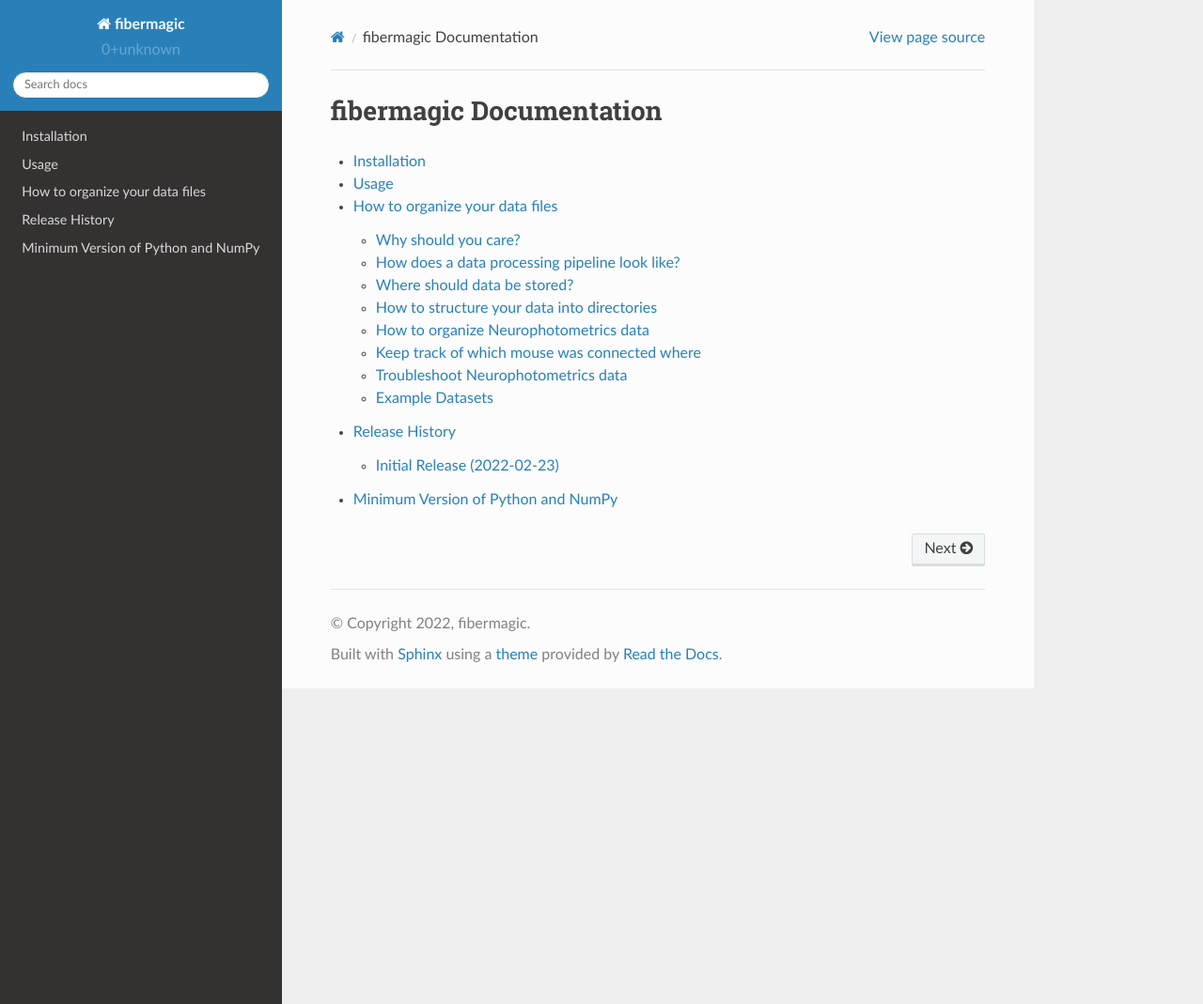
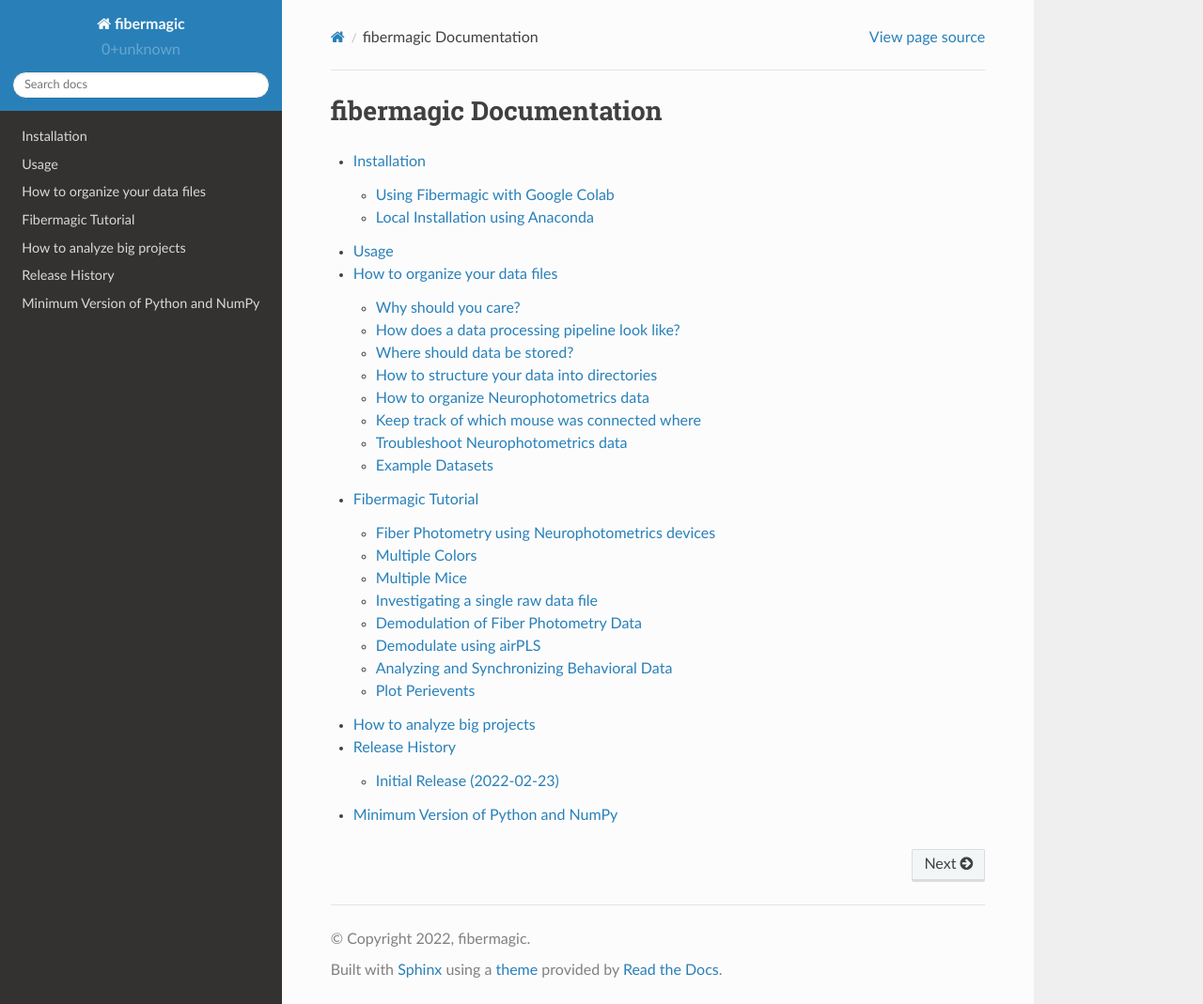
Before and after one commit to Goreg12345/fibermagic, a Sphinx documentation site: the page built from docs/source/index.rst, in a window 1280 px wide and 1069 px high. Shown: the whole window at 94% size. Built offline with Sphinx 7.4.7 and the Read the Docs theme 2.0.0, drawn with Linux system fonts in a browser that asks for light colours; some of the changed lines change nothing that is shown.

Commit message:
add installation and tutorial docs

```diff
--- a/docs/source/conf.py
+++ b/docs/source/conf.py
@@ -32,17 +32,18 @@
 # extensions coming with Sphinx (named 'sphinx.ext.*') or your custom
 # ones.
 extensions = [
-    'sphinx.ext.autodoc',
-    'sphinx.ext.autosummary',
-    'sphinx.ext.githubpages',
-    'sphinx.ext.intersphinx',
-    'sphinx.ext.mathjax',
-    'sphinx.ext.viewcode',
-    'IPython.sphinxext.ipython_directive',
-    'IPython.sphinxext.ipython_console_highlighting',
-    'matplotlib.sphinxext.plot_directive',
-    'numpydoc',
-    'sphinx_copybutton',
+    "sphinx.ext.autodoc",
+    "sphinx.ext.autosummary",
+    "sphinx.ext.githubpages",
+    "sphinx.ext.intersphinx",
+    "sphinx.ext.mathjax",
+    "sphinx.ext.viewcode",
+    "IPython.sphinxext.ipython_directive",
+    "IPython.sphinxext.ipython_console_highlighting",
+    "matplotlib.sphinxext.plot_directive",
+    "numpydoc",
+    "nbsphinx",
+    "sphinx_copybutton",
 ]
 
 # Configuration options for plot_directive. See:
@@ -55,27 +56,28 @@
 numpydoc_show_class_members = False
 
 # Add any paths that contain templates here, relative to this directory.
-templates_path = ['_templates']
+templates_path = ["_templates"]
 
 # The suffix(es) of source filenames.
 # You can specify multiple suffix as a list of string:
 #
 # source_suffix = ['.rst', '.md']
-source_suffix = '.rst'
+source_suffix = ".rst"
 
 # The master toctree document.
-master_doc = 'index'
+master_doc = "index"
 
 # General information about the project.
-project = 'fibermagic'
-copyright = '2022, fibermagic'
-author = 'fibermagic'
+project = "fibermagic"
+copyright = "2022, fibermagic"
+author = "fibermagic"
 
 # The version info for the project you're documenting, acts as replacement for
 # |version| and |release|, also used in various other places throughout the
 # built documents.
 #
 import fibermagic
+
 # The short X.Y version.
 version = fibermagic.__version__
 # The full version, including alpha/beta/rc tags.
@@ -94,7 +96,7 @@
 exclude_patterns = []
 
 # The name of the Pygments (syntax highlighting) style to use.
-pygments_style = 'sphinx'
+pygments_style = "sphinx"
 
 # If true, `todo` and `todoList` produce output, else they produce nothing.
 todo_include_todos = False
@@ -105,8 +107,9 @@
 # The theme to use for HTML and HTML Help pages.  See the documentation for
 # a list of builtin themes.
 #
-html_theme = 'sphinx_rtd_theme'
+html_theme = "sphinx_rtd_theme"
 import sphinx_rtd_theme
+
 html_theme_path = [sphinx_rtd_theme.get_html_theme_path()]
 
 # Theme options are theme-specific and customize the look and feel of a theme
@@ -118,7 +121,7 @@
 # Add any paths that contain custom static files (such as style sheets) here,
 # relative to this directory. They are copied after the builtin static files,
 # so a file named "default.css" will overwrite the builtin "default.css".
-html_static_path = ['_static']
+html_static_path = ["_static"]
 
 # Custom sidebar templates, must be a dictionary that maps document names
 # to template names.
@@ -126,9 +129,9 @@
 # This is required for the alabaster theme
 # refs: http://alabaster.readthedocs.io/en/latest/installation.html#sidebars
 html_sidebars = {
-    '**': [
-        'relations.html',  # needs 'show_related': True theme option to display
-        'searchbox.html',
+    "**": [
+        "relations.html",  # needs 'show_related': True theme option to display
+        "searchbox.html",
     ]
 }
 
@@ -136,7 +139,7 @@
 # -- Options for HTMLHelp output ------------------------------------------
 
 # Output file base name for HTML help builder.
-htmlhelp_basename = 'fibermagic'
+htmlhelp_basename = "fibermagic"
 
 
 # -- Options for LaTeX output ---------------------------------------------
@@ -145,15 +148,12 @@
     # The paper size ('letterpaper' or 'a4paper').
     #
     # 'papersize': 'letterpaper',
-
     # The font size ('10pt', '11pt' or '12pt').
     #
     # 'pointsize': '10pt',
-
     # Additional stuff for the LaTeX preamble.
     #
     # 'preamble': '',
-
     # Latex figure (float) alignment
     #
     # 'figure_align': 'htbp',
@@ -163,8 +163,7 @@
 # (source start file, target name, title,
 #  author, documentclass [howto, manual, or own class]).
 latex_documents = [
-    (master_doc, 'fibermagic.tex', 'fibermagic Documentation',
-     'Contributors', 'manual'),
+    (master_doc, "fibermagic.tex", "fibermagic Documentation", "Contributors", "manual"),
 ]
 
 
@@ -172,10 +171,7 @@
 
 # One entry per manual page. List of tuples
 # (source start file, name, description, authors, manual section).
-man_pages = [
-    (master_doc, 'fibermagic', 'fibermagic Documentation',
-     [author], 1)
-]
+man_pages = [(master_doc, "fibermagic", "fibermagic Documentation", [author], 1)]
 
 
 # -- Options for Texinfo output -------------------------------------------
@@ -184,19 +180,23 @@
 # (source start file, target name, title, author,
 #  dir menu entry, description, category)
 texinfo_documents = [
-    (master_doc, 'fibermagic', 'fibermagic Documentation',
-     author, 'fibermagic', 'Python package for Fiber Photometry Data Analysis',
-     'Miscellaneous'),
+    (
+        master_doc,
+        "fibermagic",
+        "fibermagic Documentation",
+        author,
+        "fibermagic",
+        "Python package for Fiber Photometry Data Analysis",
+        "Miscellaneous",
+    ),
 ]
-
-
 
 
 # Example configuration for intersphinx: refer to the Python standard library.
 intersphinx_mapping = {
-    'python': ('https://docs.python.org/3/', None),
-    'numpy': ('https://numpy.org/doc/stable/', None),
-    'scipy': ('https://docs.scipy.org/doc/scipy/reference/', None),
-    'pandas': ('https://pandas.pydata.org/pandas-docs/stable', None),
-    'matplotlib': ('https://matplotlib.org/stable', None),
+    "python": ("https://docs.python.org/3/", None),
+    "numpy": ("https://numpy.org/doc/stable/", None),
+    "scipy": ("https://docs.scipy.org/doc/scipy/reference/", None),
+    "pandas": ("https://pandas.pydata.org/pandas-docs/stable", None),
+    "matplotlib": ("https://matplotlib.org/stable", None),
 }
--- a/docs/source/index.rst
+++ b/docs/source/index.rst
@@ -12,5 +12,6 @@
    installation
    usage
    data-organization
+   tutorial/Fibermagic Tutorial.ipynb
    release-history
    min_versions
--- a/docs/source/installation.rst
+++ b/docs/source/installation.rst
@@ -1,7 +1,79 @@
-============
+************
 Installation
-============
+************
 
-At the command line::
+Using Fibermagic with Google Colab
+==================================
 
-    $ pip install fibermagic
+Google Colab allows you to write and execute arbitrary python code using Jupyter Notebooks through your browser.
+We recommend using Google Colab to users who are Newbies and want to start learning fiber photometry analysis.
+The advantage of Google Colab is that no further installation is required.
+
+**Start a example notebook**
+
+We provide several example notebooks and datasets. Go to our `Google Drive folder <https://drive.google.com/drive/folders/1fxuuiTTitnL-2ydJRoqUXw23Eg3XQPL6?usp=sharing>`_
+and open one of the example notebooks provided. You can open a Colab by double-clicking on the .ipynb file.
+
+**Having trouble with opening?** Some users have issues with directly opening a colab notebook from their Google Drive.
+If you experience troubles, go to `Google Colab <https://colab.research.google.com/>`_, click on the tab "GitHub" and paste
+"https://github.com/Goreg12345/fibermagic/tree/master/fibermagic/Examples" into the url input box. Then, you should find and be able to open the example notebooks.
+
+.. image:: _static/installation/colab.PNG
+    :width: 800
+
+**Start a notebook from scratch**
+
+1. Open a new `Google Colab <https://colab.research.google.com/>`_.
+2. Paste :code:`!pip install fibermagic` into the first cell and hit Shift+Enter to execute the cell.
+3. Load your data from your Google Drive. Paste this code into the second cell and follow the instructions.
+
+.. code-block:: python
+
+    from google.colab import drive
+    drive.mount('/gdrive')
+
+4. Find the location of your dataset in Colab and set the project path variable :code:`PROJECT_PATH = r"/gdrive/MyDrive/Fibermagic Tutorial/Data Processing Exercise/fdrd2xadora_PR_NAcc"`
+
+.. image:: _static/installation/folder.PNG
+    :width: 250
+
+5. Your are ready to use fibermagic for your analysis!
+
+Local Installation using Anaconda
+=================================
+
+Follow these instructions if you like to use fibermagic on your local computer. We recommend this if you have basic python and programming knowledge and want to use fibermagic for various projects.
+
+**Do once in a lifetime:**
+
+1. Download and install `Anaconda <https://docs.anaconda.com/anaconda/install/index.html>`_.
+
+**Do for every project:**
+
+1. Create a new anaconda environment. An environment is a place where you can install software specific for a project.
+This is important because for different projects you may need different packages and different versions. For example, you might need Python 3.7 for one of your projects and Python 3.10 for another.
+An environment prevents you from damaging software of your first project by working on your second project.
+
+.. code-block:: bash
+
+    conda create -n my_experiment python
+    conda activate my_experiment
+
+Replace "my_experiment" with your name of your experiment
+
+2. Install fibermagic and other important libs like pandas, numpy and plotting libraries.
+
+.. code-block:: bash
+
+    pip install fibermagic
+
+3. [optional] If you like to use jupyter notebooks, install jupyter notebook and add the environment as a python kernel to jupyter.
+
+.. code-block:: bash
+
+    pip install notebook
+    conda install ipykernel
+    ipython kernel install --user --name="Python (fibermagic)"
+    jupyter notebook  # this starts a jupyter notebook
+
+4. You are ready to use fibermagic!
--- a/requirements-dev.txt
+++ b/requirements-dev.txt
@@ -15,3 +15,4 @@
 numpydoc
 sphinx-copybutton
 sphinx_rtd_theme
+nbsphinx
```
Also changed, not shown: .pre-commit-config.yaml, docs/source/tutorial/Fibermagic Tutorial.ipynb (added), docs/source/tutorial/multiple_mice.png (added), docs/source/tutorial/photobleaching.png (added), docs/source/tutorial/raw_data.png (added), 1 other file.
